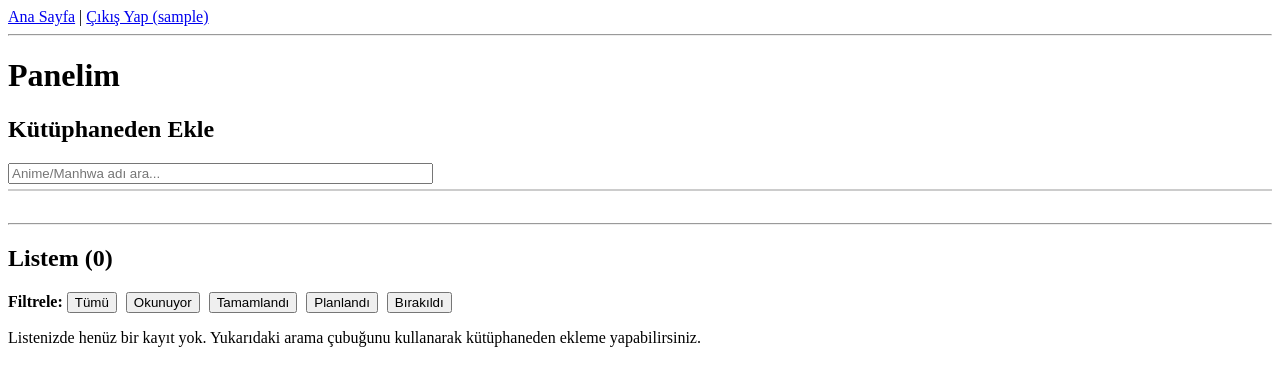
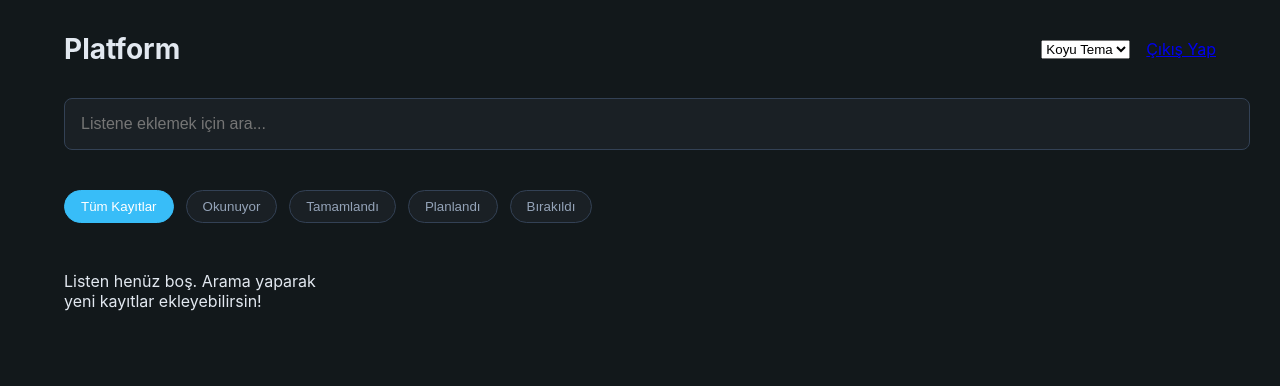
Before and after one commit to xochiquettzal/manhwa_platform, a Flask app: page / in a window 1280 px wide. Shown: the top 386 px of the page. Run offline with Flask 3, Linux system fonts and the light colour scheme; the visitor is signed in with stand-in values (Sample User, id 1); data that the repository does not hold is empty.

Commit message:
Yeni değişiklikler

```diff
--- a/main.py
+++ b/main.py
@@ -1,4 +1,4 @@
-# main.py (index fonksiyonunun yeni hali)
+# main.py (Son Hali)
 
 from flask import Blueprint, render_template, request, jsonify, flash, redirect, url_for
 from flask_login import login_required, current_user
@@ -10,64 +10,64 @@ main_bp = Blueprint('main', __name__)
 @login_required
 def index():
     """Kullanıcının ana panelini ve kişisel listesini gösterir."""
-    user_list_items = UserList.query.filter_by(user_id=current_user.id).order_by(UserList.id.desc()).all()
-    return render_template('dashboard.html', title="Panelim", user_list=user_list_items)
+    user_list_items = db.session.query(UserList, MasterRecord).join(MasterRecord).filter(UserList.user_id == current_user.id).all()
+    user_list = [
+        {'list_item': item.UserList, 'record': item.MasterRecord}
+        for item in user_list_items
+    ]
+    return render_template('dashboard.html', title='Panelim', user_list=user_list)
 
 @main_bp.route('/api/search')
 @login_required
-def search_master_records():
-    """MasterRecord kütüphanesinde canlı arama yapar."""
-    query = request.args.get('q', '').strip()
-    if len(query) < 2: # Çok kısa sorguları çalıştırma
-        return jsonify([])
+def search():
+    """MasterRecord kütüphanesinde arama yapar ve JSON sonucu döndürür."""
+    query = request.args.get('q', '', type=str)
+    if len(query) < 3: return jsonify([])
 
-    # Hem orijinal hem de İngilizce başlıkta arama yap (büyük/küçük harf duyarsız)
     search_term = f"%{query}%"
+    user_list_ids = [item.master_record_id for item in current_user.list_items]
     results = MasterRecord.query.filter(
         db.or_(
             MasterRecord.original_title.ilike(search_term),
             MasterRecord.english_title.ilike(search_term)
-        )
-    ).limit(10).all() # Çok fazla sonuç dönmemesi için limit koy
+        ),
+        MasterRecord.id.notin_(user_list_ids)
+    ).limit(10).all()
 
-    # Sonuçları JSON formatına uygun hale getir
-    results_dict = [
-        {
-            'id': record.id,
-            'original_title': record.original_title,
-            'image_url': record.image_url or 'https://via.placeholder.com/40x56.png?text=N/A'
-        }
-        for record in results
-    ]
+    results_dict = [{'id': record.id, 'title': record.original_title, 'image': record.image_url} for record in results]
     return jsonify(results_dict)
 
 @main_bp.route('/list/add/<int:record_id>', methods=['POST'])
 @login_required
 def add_to_list(record_id):
     """Bir kaydı kullanıcının kişisel listesine ekler."""
-    # Kayıt zaten bu kullanıcının listesinde var mı diye kontrol et
-    existing_entry = UserList.query.filter_by(
-        user_id=current_user.id,
-        master_record_id=record_id
-    ).first()
+    existing_entry = UserList.query.filter_by(user_id=current_user.id, master_record_id=record_id).first()
+    if existing_entry: return jsonify({'success': False, 'message': 'Bu kayıt zaten listenizde.'}), 409
 
-    if existing_entry:
-        return jsonify({'success': False, 'message': 'Bu kayıt zaten listenizde mevcut.'}), 409 # 409 Conflict
+    master_record = MasterRecord.query.get(record_id)
+    if not master_record: return jsonify({'success': False, 'message': 'Kayıt bulunamadı.'}), 404
 
-    # MasterRecord var mı diye kontrol et
-    master_record = MasterRecord.query.get(record_id)
-    if not master_record:
-        return jsonify({'success': False, 'message': 'Ana kayıt bulunamadı.'}), 404 # 404 Not Found
-
-    # Yeni liste öğesini oluştur ve veritabanına ekle
-    new_list_item = UserList(
-        user_id=current_user.id,
-        master_record_id=record_id,
-        status='Planlandı' # Varsayılan durum
-    )
+    new_list_item = UserList(user_id=current_user.id, master_record_id=record_id, status='Planlandı')
     db.session.add(new_list_item)
     db.session.commit()
 
-    # Başarı mesajını flash ile gönderebiliriz, ama en basiti sayfayı yenilemek olacak.
-    # Frontend bu cevaba göre sayfayı yenileyecek.
-    return jsonify({'success': True, 'message': 'Kayıt başarıyla eklendi.'})
+    flash(f"'{master_record.original_title}' başarıyla listenize eklendi!", "success")
+    return jsonify({'success': True})
+
+@main_bp.route('/list/update/<int:user_list_id>', methods=['POST'])
+@login_required
+def update_list_item(user_list_id):
+    """Kullanıcının listesindeki bir öğeyi günceller."""
+    item = UserList.query.get_or_404(user_list_id)
+
+    if item.user_id != current_user.id:
+        return jsonify({'success': False, 'message': 'Yetkisiz işlem.'}), 403
+
+    data = request.get_json()
+    item.status = data.get('status', item.status)
+    item.current_chapter = data.get('current_chapter', item.current_chapter)
+    item.notes = data.get('notes', item.notes) # Notları güncelle
+
+    db.session.commit()
+    flash("Kayıt başarıyla güncellendi!", "success")
+    return jsonify({'success': True})
--- /dev/null
+++ b/static/css/style.css
@@ -0,0 +1,128 @@
+/* static/css/style.css (Sıfırdan Tasarlanmış Modern Arayüz) */
+
+/* --- 1. Global & Tema Değişkenleri --- */
+:root {
+    --font-sans: -apple-system, BlinkMacSystemFont, "Segoe UI", Roboto, "Helvetica Neue", Arial, sans-serif;
+    --border-radius-sm: 4px;
+    --border-radius-md: 8px;
+    --transition-fast: all 0.2s ease-in-out;
+}
+
+body[data-theme="dark"] {
+    --bg-primary: #12181b;
+    --bg-secondary: #1a2025;
+    --text-primary: #e2e8f0;
+    --text-secondary: #94a3b8;
+    --border-primary: #334155;
+    --accent-primary: #38bdf8;
+    --accent-primary-hover: #0ea5e9;
+    --danger-primary: #f43f5e;
+}
+
+body[data-theme="light"] {
+    --bg-primary: #f1f5f9;
+    --bg-secondary: #ffffff;
+    --text-primary: #0f172a;
+    --text-secondary: #64748b;
+    --border-primary: #cbd5e1;
+    --accent-primary: #0ea5e9;
+    --accent-primary-hover: #0284c7;
+    --danger-primary: #e11d48;
+}
+
+/* --- 2. Temel & Layout Yapısı --- */
+body {
+    font-family: var(--font-sans);
+    background-color: var(--bg-primary);
+    color: var(--text-primary);
+    margin: 0;
+}
+.container {
+    width: 90%;
+    max-width: 1400px;
+    margin: 0 auto;
+    padding: 2rem 0;
+}
+header {
+    display: flex;
+    justify-content: space-between;
+    align-items: center;
+    margin-bottom: 2rem;
+}
+header .logo { font-size: 1.75rem; font-weight: bold; text-decoration: none; color: var(--text-primary); }
+.header-actions { display: flex; align-items: center; gap: 1rem; }
+
+/* --- 3. Kartlar (Dashboard) --- */
+#user-list-container, #admin-records-list {
+    display: grid;
+    grid-template-columns: repeat(auto-fill, minmax(240px, 1fr));
+    gap: 1.5rem;
+}
+.manhwa-card {
+    background-color: var(--bg-secondary);
+    border-radius: var(--border-radius-md);
+    box-shadow: 0 4px 6px -1px rgba(0,0,0,0.1), 0 2px 4px -2px rgba(0,0,0,0.1);
+    overflow: hidden;
+    cursor: pointer;
+    transition: var(--transition-fast);
+}
+.manhwa-card:hover { transform: translateY(-5px); box-shadow: 0 10px 15px -3px rgba(0,0,0,0.1), 0 4px 6px -4px rgba(0,0,0,0.1); }
+.card-image-wrapper { width: 100%; height: 340px; }
+.card-image { width: 100%; height: 100%; object-fit: cover; }
+.card-title { padding: 1rem; font-weight: 600; }
+.card-progress { display: flex; justify-content: space-between; align-items: center; padding: 0 1rem 1rem; font-size: 0.875rem; color: var(--text-secondary); }
+.status-badge { padding: 0.25rem 0.5rem; border-radius: 9999px; font-weight: 500; font-size: 0.75rem; }
+.status-okunuyor { background-color: #38bdf8; color: #fff; }
+.status-tamamland- { background-color: #22c55e; color: #fff; } /* 'Tamamlandı' için 'd' düşebilir, kısa isim daha iyi */
+.status-planland- { background-color: #64748b; color: #fff; }
+.status-b-rak-ld- { background-color: #f43f5e; color: #fff; }
+
+/* --- 4. Formlar (Login, Register, Admin, Modal) --- */
+.form-wrapper {
+    max-width: 450px;
+    margin: 2rem auto;
+    padding: 2rem;
+    background-color: var(--bg-secondary);
+    border-radius: var(--border-radius-md);
+    border: 1px solid var(--border-primary);
+}
+.form-wrapper h1, .modal-content h2 { margin-top: 0; text-align: center; }
+.form-group { margin-bottom: 1.25rem; }
+.form-group label { display: block; margin-bottom: 0.5rem; font-weight: 500; }
+.form-group input, .form-group select, .form-group textarea {
+    width: 100%;
+    padding: 0.75rem;
+    background-color: var(--bg-primary);
+    border: 1px solid var(--border-primary);
+    border-radius: var(--border-radius-sm);
+    color: var(--text-primary);
+    font-size: 1rem;
+    box-sizing: border-box;
+}
+.form-group .error-message { color: var(--danger-primary); font-size: 0.875rem; margin-top: 0.5rem; }
+.form-wrapper p { text-align: center; }
+
+/* --- 5. Butonlar & Arama & Filtreler --- */
+.btn {
+    display: inline-block;
+    width: 100%;
+    padding: 0.875rem;
+    border: none;
+    border-radius: var(--border-radius-sm);
+    font-weight: bold;
+    font-size: 1rem;
+    cursor: pointer;
+    text-align: center;
+    transition: var(--transition-fast);
+}
+.btn-primary { background-color: var(--accent-primary); color: #fff; }
+.btn-primary:hover { background-color: var(--accent-primary-hover); }
+#search-box { width: 100%; padding: 1rem; font-size: 1rem; background-color: var(--bg-secondary); border: 1px solid var(--border-primary); border-radius: var(--border-radius-md); color: var(--text-primary); margin-bottom: 0.5rem; }
+#filter-container { display: flex; gap: 0.75rem; margin: 2rem 0; }
+.filter-btn { padding: 0.5rem 1rem; border: 1px solid var(--border-primary); background-color: var(--bg-secondary); color: var(--text-secondary); border-radius: 9999px; cursor: pointer; font-weight: 500; }
+.filter-btn.active { background-color: var(--accent-primary); color: #fff; border-color: var(--accent-primary); }
+
+/* --- 6. Modallar --- */
+.modal { display: none; position: fixed; z-index: 1000; left: 0; top: 0; width: 100%; height: 100%; background-color: rgba(0,0,0,0.6); backdrop-filter: blur(5px); }
+.modal-content { background-color: var(--bg-secondary); border-radius: var(--border-radius-md); margin: 10% auto; padding: 2rem; width: 90%; max-width: 500px; position: relative; }
+.close-btn { position: absolute; top: 1rem; right: 1rem; font-size: 1.5rem; cursor: pointer; color: var(--text-secondary); }
--- a/templates/base.html
+++ b/templates/base.html
@@ -1,35 +1,59 @@
-<!-- templates/base.html -->
 <!DOCTYPE html>
-<html>
+<html lang="tr">
 <head>
-    <meta charset="utf-8">
+    <meta charset="UTF-8">
+    <meta name="viewport" content="width=device-width, initial-scale=1.0">
     <title>{{ title or 'Manhwa Platformu' }}</title>
+    <link rel="stylesheet" href="{{ url_for('static', filename='css/style.css') }}">
 </head>
-<body>
-    <nav>
-        <a href="{{ url_for('main.index') }}">Ana Sayfa</a>
+<body data-theme="dark">
+
+    <div class="container">
+        <header>
+            <a href="{{ url_for('main.index') }}" class="logo">Platform</a>
+            <div class="header-actions">
+                <select id="theme-select">
+                    <option value="dark">Koyu Tema</option>
+                    <option value="light">Açık Tema</option>
+                </select>
                 {% if current_user.is_authenticated %}
-            |
                     {% if current_user.is_admin %}
-                <a href="{{ url_for('admin.dashboard') }}">Admin Paneli</a> |
+                        <a href="{{ url_for('admin.dashboard') }}">Admin</a>
                     {% endif %}
-            <a href="{{ url_for('auth.logout') }}">Çıkış Yap ({{ current_user.username }})</a>
-        {% else %}
-            | <a href="{{ url_for('auth.login') }}">Giriş Yap</a>
-            | <a href="{{ url_for('auth.register') }}">Kayıt Ol</a>
+                    <a href="{{ url_for('auth.logout') }}">Çıkış Yap</a>
                 {% endif %}
-    </nav>
-    <hr>
+            </div>
+        </header>
+
         {% with messages = get_flashed_messages(with_categories=true) %}
             {% if messages %}
-        <ul>
                 {% for category, message in messages %}
-          <li class="{{ category }}">{{ message }}</li>
+                    <div class="flash {{ category }}">{{ message }}</div>
                 {% endfor %}
-        </ul>
             {% endif %}
         {% endwith %}
 
+        <main>
             {% block content %}{% endblock %}
+        </main>
+    </div>
+
+    <script>
+        document.addEventListener('DOMContentLoaded', () => {
+            const themeSelect = document.getElementById('theme-select');
+            const body = document.body;
+            const applyTheme = (theme) => {
+                body.dataset.theme = theme;
+                localStorage.setItem('manhwaTheme', theme);
+                if (themeSelect) themeSelect.value = theme;
+            };
+            if (themeSelect) {
+                themeSelect.addEventListener('change', () => applyTheme(themeSelect.value));
+            }
+            applyTheme(localStorage.getItem('manhwaTheme') || 'dark');
+        });
+    </script>
+    {% block scripts %}{% endblock %}
+
 </body>
 </html>
--- a/templates/dashboard.html
+++ b/templates/dashboard.html
@@ -1,45 +1,13 @@
-<!-- templates/dashboard.html -->
 {% extends "base.html" %}
 
 {% block content %}
-<style>
-    /* Bu sayfaya özel geçici stiller. Daha sonra CSS dosyasına taşınabilir. */
-    #search-container { margin-bottom: 2rem; }
-    #search-results { border: 1px solid #ccc; max-height: 200px; overflow-y: auto; margin-top: 5px; }
-    .search-item { padding: 8px; cursor: pointer; display: flex; align-items: center; gap: 10px; }
-    .search-item:hover { background-color: #f0f0f0; }
-    .search-item img { width: 40px; height: auto; }
-
-    #filter-container { margin-bottom: 1rem; }
-    #filter-container .filter-btn { margin-right: 5px; }
-
-    #user-list-container .user-list-item {
-        margin-bottom: 10px;
-        padding: 10px;
-        border: 1px solid #eee;
-        border-radius: 5px;
-    }
-</style>
-
-<h1>Panelim</h1>
-
-<!-- Arama Bölümü -->
     <div id="search-container">
-    <h2>Kütüphaneden Ekle</h2>
-    <input type="text" id="search-box" placeholder="Anime/Manhwa adı ara..." size="50">
+        <input type="text" id="search-box" placeholder="Listene eklemek için ara...">
         <div id="search-results"></div>
     </div>
 
-<hr>
-
-<!-- Kişisel Liste Bölümü -->
-<div>
-    <h2>Listem ({{ user_list|length }})</h2>
-
-    <!-- Filtreleme Butonları -->
     <div id="filter-container">
-        <strong>Filtrele:</strong>
-        <button class="filter-btn" data-status="all">Tümü</button>
+        <button class="filter-btn active" data-status="all">Tüm Kayıtlar</button>
         <button class="filter-btn" data-status="Okunuyor">Okunuyor</button>
         <button class="filter-btn" data-status="Tamamlandı">Tamamlandı</button>
         <button class="filter-btn" data-status="Planlandı">Planlandı</button>
@@ -48,120 +16,57 @@
 
     <div id="user-list-container">
         {% for item in user_list %}
-        <div class="user-list-item" data-status="{{ item.status }}">
-            <h4>{{ item.record.original_title }}</h4>
-            <p>Durum: {{ item.status }} | Okunan Bölüm: {{ item.current_chapter }}</p>
-            <!-- Düzenleme ve Silme butonları ileride buraya eklenecek -->
+            <div class="manhwa-card"
+                 data-user-list-id="{{ item.list_item.id }}"
+                 data-status="{{ item.list_item.status }}"
+                 data-chapter="{{ item.list_item.current_chapter }}"
+                 data-notes="{{ item.list_item.notes or '' }}"
+                 data-record-title="{{ item.record.original_title }}">
+                <div class="card-image-wrapper">
+                    <img src="{{ item.record.image_url or 'https://via.placeholder.com/250x350.png?text=Yok' }}" class="card-image" loading="lazy">
+                </div>
+                <div class="card-title">{{ item.record.original_title }}</div>
+                <div class="card-progress">
+                    <span>Bölüm: {{ item.list_item.current_chapter }}</span>
+                    <span class="status-badge status-{{ item.list_item.status.lower()|replace('ı','-')|replace('ğ','-')|replace('ş','-') }}">{{ item.list_item.status }}</span>
+                </div>
             </div>
         {% else %}
-        <p>Listenizde henüz bir kayıt yok. Yukarıdaki arama çubuğunu kullanarak kütüphaneden ekleme yapabilirsiniz.</p>
+            <p>Listen henüz boş. Arama yaparak yeni kayıtlar ekleyebilirsin!</p>
         {% endfor %}
     </div>
+
+    <div id="update-item-modal" class="modal">
+        <div class="modal-content">
+            <span id="close-update-modal-btn" class="close-btn">&times;</span>
+            <h2 id="update-modal-title">Kaydı Güncelle</h2>
+            <form id="update-item-form">
+                <input type="hidden" id="user-list-id-input">
+                <div class="form-group">
+                    <label for="status-input">Durum:</label>
+                    <select id="status-input" name="status">
+                        <option value="Okunuyor">Okunuyor</option>
+                        <option value="Tamamlandı">Tamamlandı</option>
+                        <option value="Planlandı">Planlandı</option>
+                        <option value="Bırakıldı">Bırakıldı</option>
+                    </select>
                 </div>
+                <div class="form-group">
+                    <label for="chapter-input">Okunan Bölüm:</label>
+                    <input type="number" id="chapter-input" name="chapter" min="0">
+                </div>
+                <div class="form-group">
+                    <label for="notes-input">Kişisel Notlar:</label>
+                    <textarea id="notes-input" name="notes" rows="4"></textarea>
+                </div>
+                <div class="form-group">
+                    <button type="submit" class="btn btn-primary">Güncelle</button>
+                </div>
+            </form>
+        </div>
+    </div>
+{% endblock %}
 
-<!-- Bu script'i daha sonra ayrı bir .js dosyasına taşıyacağız -->
-<script>
-    // templates/dashboard.html içindeki script bloğunun tam hali
-
-// --- Element Seçimleri ---
-const searchBox = document.getElementById('search-box');
-const searchResultsContainer = document.getElementById('search-results');
-const filterButtons = document.querySelectorAll('.filter-btn');
-const userListContainer = document.getElementById('user-list-container');
-
-// --- Canlı Arama Mantığı ---
-let searchTimeout;
-searchBox.addEventListener('keyup', (e) => {
-    clearTimeout(searchTimeout);
-    const query = e.target.value.trim();
-
-    if (query.length < 2) {
-        searchResultsContainer.innerHTML = '';
-        searchResultsContainer.style.display = 'none';
-        return;
-    }
-
-    // Kullanıcı yazmayı bıraktıktan 300ms sonra arama yap (sunucuyu yormamak için)
-    searchTimeout = setTimeout(async () => {
-        try {
-            const response = await fetch(`/api/search?q=${encodeURIComponent(query)}`);
-            const results = await response.json();
-
-            searchResultsContainer.innerHTML = ''; // Önceki sonuçları temizle
-            if (results.length > 0) {
-                results.forEach(record => {
-                    const itemDiv = document.createElement('div');
-                    itemDiv.className = 'search-item';
-                    itemDiv.dataset.id = record.id;
-                    itemDiv.innerHTML = `
-                        <img src="${record.image_url}" alt="">
-                        <span>${record.original_title}</span>
-                    `;
-                    searchResultsContainer.appendChild(itemDiv);
-                });
-                searchResultsContainer.style.display = 'block';
-            } else {
-                searchResultsContainer.innerHTML = '<div class="search-item">Sonuç bulunamadı.</div>';
-                searchResultsContainer.style.display = 'block';
-            }
-        } catch (error) {
-            console.error('Arama hatası:', error);
-        }
-    }, 300);
-});
-
-// Arama sonuçları dışına tıklanınca sonuçları gizle
-document.addEventListener('click', (e) => {
-    if (!searchBox.contains(e.target)) {
-        searchResultsContainer.style.display = 'none';
-    }
-});
-
-// --- Arama Sonucuna Tıklayıp Listeye Ekleme ---
-searchResultsContainer.addEventListener('click', async (e) => {
-    const searchItem = e.target.closest('.search-item');
-    if (searchItem && searchItem.dataset.id) {
-        const recordId = searchItem.dataset.id;
-
-        try {
-            const response = await fetch(`/list/add/${recordId}`, {
-                method: 'POST',
-                headers: { 'Content-Type': 'application/json' }
-            });
-
-            if (response.ok) {
-                // Başarılı eklemeden sonra sayfayı yeniden yükleyerek
-                // hem flash mesajını görmek hem de listeyi güncellemek en basit yöntemdir.
-                window.location.reload();
-            } else {
-                const data = await response.json();
-                alert(`Hata: ${data.message}`);
-            }
-        } catch (error) {
-            console.error('Ekleme hatası:', error);
-        }
-    }
-});
-
-// --- Filtreleme Mantığı ---
-filterButtons.forEach(button => {
-    button.addEventListener('click', () => {
-        const statusToFilter = button.dataset.status;
-        const allItems = userListContainer.querySelectorAll('.user-list-item');
-
-        // Aktif buton stilini ayarla
-        filterButtons.forEach(btn => btn.style.fontWeight = 'normal');
-        button.style.fontWeight = 'bold';
-
-        allItems.forEach(item => {
-            if (statusToFilter === 'all' || item.dataset.status === statusToFilter) {
-                item.style.display = 'block'; // Göster
-            } else {
-                item.style.display = 'none'; // Gizle
-            }
-        });
-    });
-});
-</script>
-
+{% block scripts %}
+    <script src="{{ url_for('static', filename='js/dashboard.js') }}"></script>
 {% endblock %}
```
Also changed, not shown: static/js/dashboard.js (added, +95 -0 lines), templates/admin/add_record.html (+25 -11 lines), templates/admin/dashboard.html (+15 -12 lines), templates/auth/login.html (+20 -18 lines), templates/auth/register.html (+29 -28 lines), 1 other file. Lines whose indentation alone changed are shown as unchanged.
